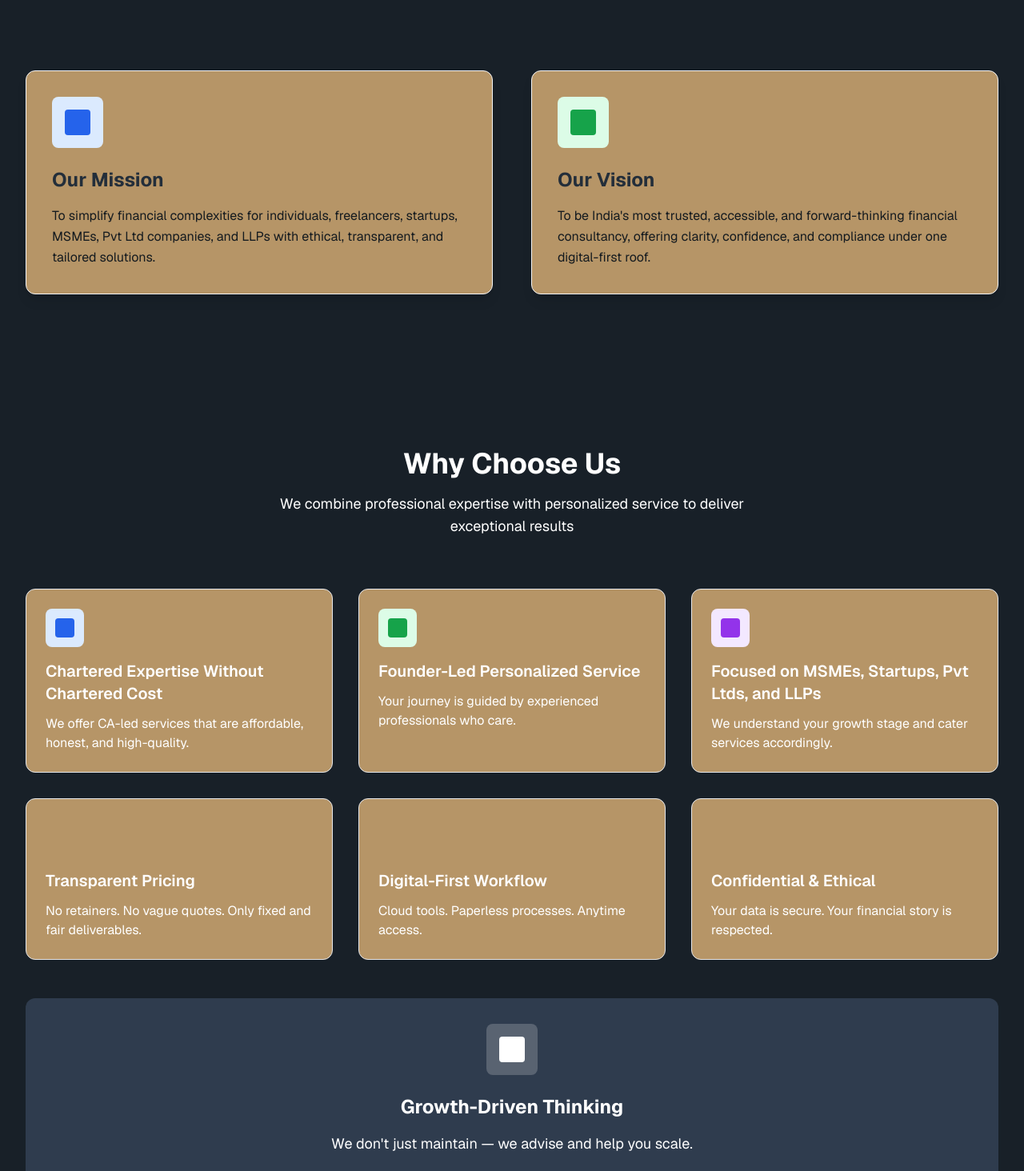
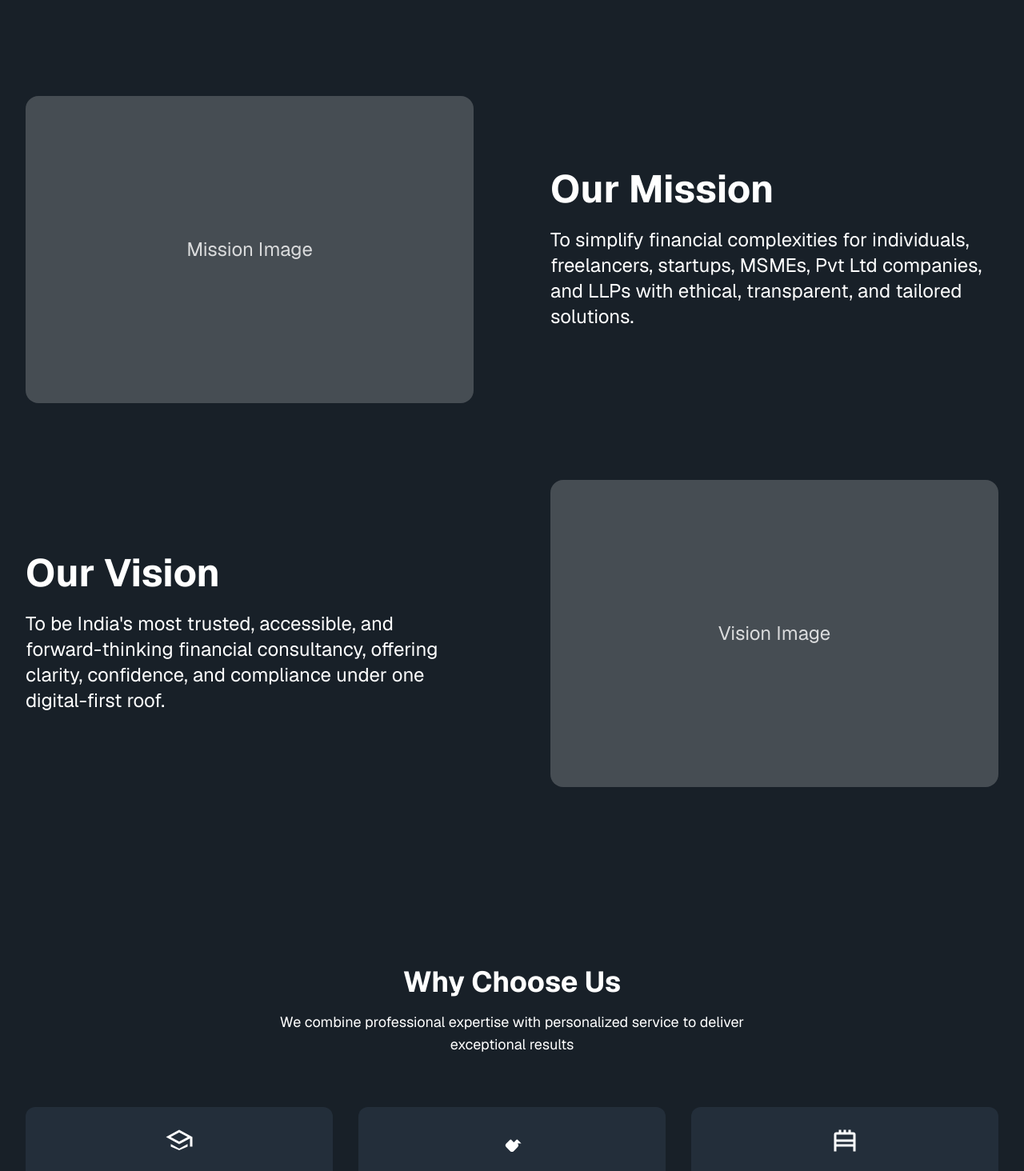
Before and after one commit to hruthiksiva/raas-consultancy, a React (Vite) app: page /about in a window 1280 px wide. Shown: the part 1000-2464 px from the top of the page at 80% size. Built offline with nearby package versions, Linux system fonts and the light colour scheme.

Commit message:
About us page mission vision card modified

```diff
--- a/src/components/WhyChooseUsCard.jsx
+++ b/src/components/WhyChooseUsCard.jsx
@@ -1,9 +1,9 @@
 import React from 'react';
 
-const WhyChooseUsCard = ({ title, description, iconBg, iconInner }) => (
-  <div className="rounded-xl p-6 border border-gray-200" style={{ backgroundColor: '#B69567' }}>
-    <div className={`w-12 h-12 ${iconBg} rounded-lg flex items-center justify-center mb-4`}>
-      <div className={`w-6 h-6 ${iconInner} rounded`}></div>
+const WhyChooseUsCard = ({ title, description, icon }) => (
+  <div className="rounded-xl p-6" style={{ backgroundColor: '#232E3A' }}>
+    <div className="flex items-center justify-center mb-4">
+      {icon}
     </div>
     <h3 className="text-xl font-semibold mb-3" style={{ color: '#FFFFFF' }}>{title}</h3>
     <p style={{ color: '#FFFFFF' }}>{description}</p>
--- a/src/components/about/MissionVisionSection.jsx
+++ b/src/components/about/MissionVisionSection.jsx
@@ -1,32 +1,55 @@
-import React, { useEffect, useState } from 'react';
-import MissionVisionCard from '../MissionVisionCard';
+import React from 'react';
 
-const MissionVisionSection = () => {
-  const [cards, setCards] = useState([]);
+const mission = {
+  title: 'Our Mission',
+  description: 'To simplify financial complexities for individuals, freelancers, startups, MSMEs, Pvt Ltd companies, and LLPs with ethical, transparent, and tailored solutions.'
+};
+const vision = {
+  title: 'Our Vision',
+  description: "To be India's most trusted, accessible, and forward-thinking financial consultancy, offering clarity, confidence, and compliance under one digital-first roof."
+};
 
-  useEffect(() => {
-    fetch('/src/data/missionVision.json')
-      .then((res) => res.json())
-      .then((data) => setCards(data));
-  }, []);
-
-  return (
-    <section className="py-16 md:py-24" style={{ backgroundColor: '#182028' }}>
-      <div className="max-w-7xl mx-auto px-4 sm:px-6 lg:px-8">
-        <div className="grid md:grid-cols-2 gap-12">
-          {cards.map(card => (
-            <MissionVisionCard
-              key={card.id}
-              title={card.title}
-              description={card.description}
-              iconBg={card.iconBg}
-              iconInner={card.iconInner}
-            />
-          ))}
+const MissionVisionSection = () => (
+  <section className="py-16 md:py-32" style={{ backgroundColor: '#182028' }}>
+    <div className="max-w-7xl mx-auto px-4 sm:px-6 lg:px-8 space-y-24">
+      {/* Mission */}
+      <div className="flex flex-col md:flex-row items-center gap-12 md:gap-24">
+        {/* Image Placeholder Left */}
+        <div className="w-full md:w-1/2 flex justify-center">
+          <div className="w-full h-72 md:h-96 bg-white/20 rounded-2xl flex items-center justify-center">
+            <span className="text-lg md:text-2xl text-white/80">Mission Image</span>
+          </div>
+        </div>
+        {/* Content Right */}
+        <div className="w-full md:w-1/2">
+          <h2 className="text-3xl md:text-5xl font-bold mb-6" style={{ color: '#FFFFFF' }}>
+            {mission.title}
+          </h2>
+          <p className="text-lg md:text-2xl leading-relaxed" style={{ color: '#FFFFFF' }}>
+            {mission.description}
+          </p>
         </div>
       </div>
-    </section>
-  );
-};
+      {/* Vision */}
+      <div className="flex flex-col md:flex-row-reverse items-center gap-12 md:gap-24">
+        {/* Image Placeholder Right */}
+        <div className="w-full md:w-1/2 flex justify-center">
+          <div className="w-full h-72 md:h-96 bg-white/20 rounded-2xl flex items-center justify-center">
+            <span className="text-lg md:text-2xl text-white/80">Vision Image</span>
+          </div>
+        </div>
+        {/* Content Left */}
+        <div className="w-full md:w-1/2">
+          <h2 className="text-3xl md:text-5xl font-bold mb-6" style={{ color: '#FFFFFF' }}>
+            {vision.title}
+          </h2>
+          <p className="text-lg md:text-2xl leading-relaxed" style={{ color: '#FFFFFF' }}>
+            {vision.description}
+          </p>
+        </div>
+      </div>
+    </div>
+  </section>
+);
 
 export default MissionVisionSection;
--- a/src/components/about/OurStorySection.jsx
+++ b/src/components/about/OurStorySection.jsx
@@ -1,4 +1,5 @@
 import React from 'react';
+import OurStoryImg from '../../assets/OurStory.jpg';
 
 const OurStorySection = () => (
   <section className="py-16 md:py-24" style={{ backgroundColor: '#232E3A' }}>
@@ -13,9 +14,9 @@ const OurStorySection = () => (
           </p>
         </div>
         <div className="relative">
-          <div className="rounded-2xl p-8" style={{ background: 'rgba(255,255,255,0.05)', color: '#FFFFFF' }}>
-            <div className="w-full h-64 bg-white/20 rounded-lg flex items-center justify-center">
-              <span className="text-lg" style={{ color: '#FFFFFF', opacity: 0.8 }}>Company Story Image</span>
+          <div className="rounded-2xl p-8">
+            <div className="w-full h-64 bg-white/20 rounded-lg flex items-center justify-center overflow-hidden">
+              <img src={OurStoryImg} alt="Our Story" className="object-cover w-full h-full rounded-lg" />
             </div>
           </div>
         </div>
--- a/src/components/about/WhyChooseUsSection.jsx
+++ b/src/components/about/WhyChooseUsSection.jsx
@@ -1,5 +1,23 @@
 import React, { useEffect, useState } from 'react';
 import WhyChooseUsCard from '../WhyChooseUsCard';
+
+const icons = [
+  // 1. Graduation cap
+  <svg key="1" xmlns="http://www.w3.org/2000/svg" fill="#FFFFFF" viewBox="0 0 24 24" width="36" height="36"><path d="M12 3L1 9l11 6 9-4.91V17h2V9L12 3zm0 2.18L19.09 9 12 12.82 4.91 9 12 5.18zM5 17v-2.18l7 3.82 7-3.82V17l-7 3-7-3z"/></svg>,
+  // 2. Handshake
+  <svg key="2" xmlns="http://www.w3.org/2000/svg" fill="#FFFFFF" viewBox="0 0 24 24" width="36" height="36"><path d="M19.78 14.37l-3.07-3.07a.75.75 0 0 0-1.06 0l-2.12 2.12-2.12-2.12a.75.75 0 0 0-1.06 0l-3.07 3.07a2.25 2.25 0 0 0 0 3.18l3.07 3.07a2.25 2.25 0 0 0 3.18 0l3.07-3.07a2.25 2.25 0 0 0 0-3.18z"/></svg>,
+  // 3. Building
+  <svg key="3" xmlns="http://www.w3.org/2000/svg" fill="#FFFFFF" viewBox="0 0 24 24" width="36" height="36"><path d="M3 21V7a2 2 0 0 1 2-2h2V3h2v2h2V3h2v2h2V3h2v2h2a2 2 0 0 1 2 2v14h-2v-2H5v2H3zm2-2h14v-2H5v2zm0-4h14v-2H5v2zm0-4h14V7H5v2z"/></svg>,
+  // 4. Tag (pricing)
+  <svg key="4" xmlns="http://www.w3.org/2000/svg" fill="#FFFFFF" viewBox="0 0 24 24" width="36" height="36"><path d="M20.59 13.41l-8-8A2 2 0 0 0 10.17 5H5a2 2 0 0 0-2 2v5.17a2 2 0 0 0 .59 1.42l8 8a2 2 0 0 0 2.83 0l6.17-6.17a2 2 0 0 0 0-2.83zM7.5 8A1.5 1.5 0 1 1 6 9.5 1.5 1.5 0 0 1 7.5 8z"/></svg>,
+  // 5. Cloud (digital)
+  <svg key="5" xmlns="http://www.w3.org/2000/svg" fill="#FFFFFF" viewBox="0 0 24 24" width="36" height="36"><path d="M19 18H6a4 4 0 1 1 0-8 5.5 5.5 0 0 1 10.9 1.32A4.5 4.5 0 0 1 19 18z"/></svg>,
+  // 6. Shield (confidential)
+  <svg key="6" xmlns="http://www.w3.org/2000/svg" fill="#FFFFFF" viewBox="0 0 24 24" width="36" height="36"><path d="M12 2c-.28 0-.56.06-.81.18l-7 3.11A2 2 0 0 0 3 7.06V12c0 5.25 6.13 8.92 8.19 10.06a2 2 0 0 0 1.62 0C14.87 20.92 21 17.25 21 12V7.06a2 2 0 0 0-1.19-1.77l-7-3.11A2 2 0 0 0 12 2zm0 2.18l7 3.11V12c0 4.13-4.84 7.36-7 8.47C9.84 19.36 5 16.13 5 12V7.29l7-3.11z"/></svg>
+];
+const growthIcon = (
+  <svg xmlns="http://www.w3.org/2000/svg" fill="#FFFFFF" viewBox="0 0 24 24" width="40" height="40"><path d="M3 17v2h18v-2H3zm2-2h2v-2h2v2h2v-4h2v4h2v-6h2v6h2v-8h2v8h2v-2h-2v-8h-2v8h-2v-6h-2v6h-2v-4h-2v4h-2v-2H5v2z"/></svg>
+);
 
 const WhyChooseUsSection = () => {
   const [cards, setCards] = useState([]);
@@ -22,21 +40,20 @@ const WhyChooseUsSection = () => {
           </p>
         </div>
         <div className="grid md:grid-cols-2 lg:grid-cols-3 gap-8">
-          {cards.map(card => (
+          {cards.map((card, idx) => (
             <WhyChooseUsCard
               key={card.id}
               title={card.title}
               description={card.description}
-              iconBg={card.iconBg}
-              iconInner={card.iconInner}
+              icon={icons[idx]}
             />
           ))}
         </div>
         {/* Growth-Driven Thinking - Full Width */}
-        <div className="mt-12 rounded-xl p-8" style={{ backgroundColor: '#2F3C4E' }}>
+        <div className="mt-12 rounded-xl p-8" style={{ backgroundColor: '#232E3A' }}>
           <div className="max-w-4xl mx-auto text-center">
-            <div className="w-16 h-16 bg-white/20 rounded-lg flex items-center justify-center mb-6 mx-auto">
-              <div className="w-8 h-8 bg-white rounded"></div>
+            <div className="flex items-center justify-center mb-6 mx-auto">
+              {growthIcon}
             </div>
             <h3 className="text-2xl font-bold mb-4" style={{ color: '#FFFFFF' }}>
               Growth-Driven Thinking
```
Also changed, not shown: src/assets/OurStory.jpg (added).
